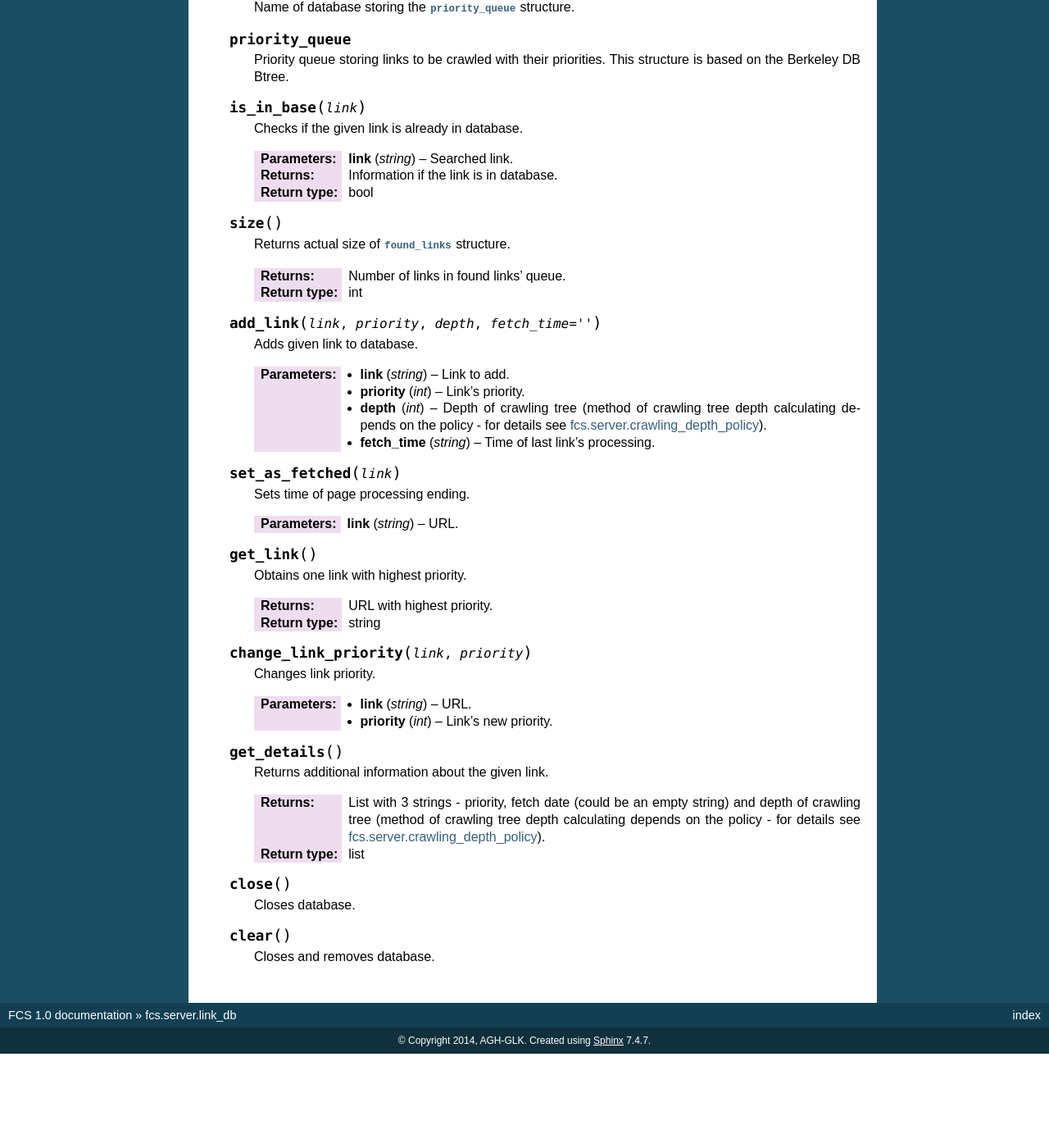
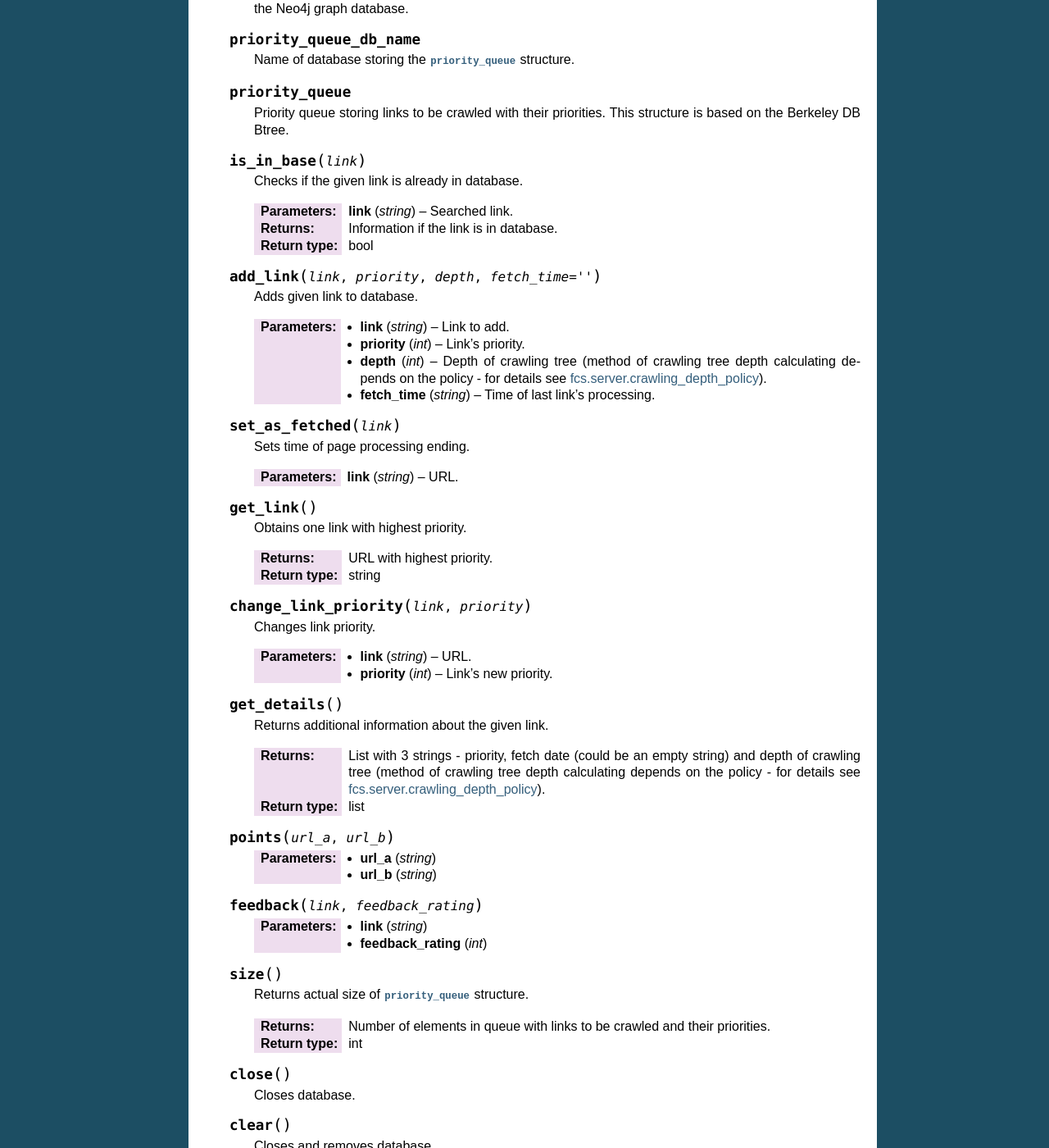
Before and after one commit to agh-glk/fcs, a Sphinx documentation site: the page built from docs/source/server/link_db.rst, in a window 1280 px wide and 1400 px high, scrolled down 1335 px. Shown: the whole window at 82% size. Built offline with Sphinx 7.4.7, drawn with Linux system fonts in a browser that asks for light colours; formulas are drawn with MathJax 3; before the commit the page ends 2620 px from its top, so only the background shows below that; some of the changed text lies outside the part shown.

Commit message:
[NT] Edit

```diff
--- a/docs/source/server/link_db.rst
+++ b/docs/source/server/link_db.rst
@@ -69,10 +69,13 @@ are to visit or have been already visited by Crawling Units.
 
       Name of database storing the :py:attr:`found_links` structure.
 
+   .. py:attribute:: PRIORITY_QUEUE_DB
+
+      Suffix of name of database storing the :py:attr:`priority_queue` structure.
+
    .. py:attribute:: found_links
 
-      Structure with links and crawled content of web sites pointed by these links. This structure is based
-      on the Neo4j graph database.
+      Structure with links and crawled content of web sites pointed by these links. This structure is based on the Neo4j graph database.
 
    .. py:attribute:: priority_queue_db_name
 
@@ -90,13 +93,6 @@ are to visit or have been already visited by Crawling Units.
       :param string link: Searched link.
       :return: Information if the link is in database.
       :rtype: bool
-
-   .. py:method:: size()
-
-      Returns actual size of :py:attr:`found_links` structure.
-
-      :return: Number of links in found links' queue.
-      :rtype: int
 
    .. py:method:: add_link(link, priority, depth, fetch_time="")
 
@@ -137,6 +133,23 @@ are to visit or have been already visited by Crawling Units.
         :ref:`CrawlingDepthPolicy`).
       :rtype: list
 
+   .. py:method:: points(url_a, url_b)
+
+      :param string url_a:
+      :param string url_b:
+
+   .. py:method:: feedback(link, feedback_rating)
+
+      :param string link:
+      :param int feedback_rating:
+
+   .. py:method:: size()
+
+      Returns actual size of :py:attr:`priority_queue` structure.
+
+      :return: Number of elements in queue with links to be crawled and their priorities.
+      :rtype: int
+
    .. py:method:: close()
 
       Closes database.
```
